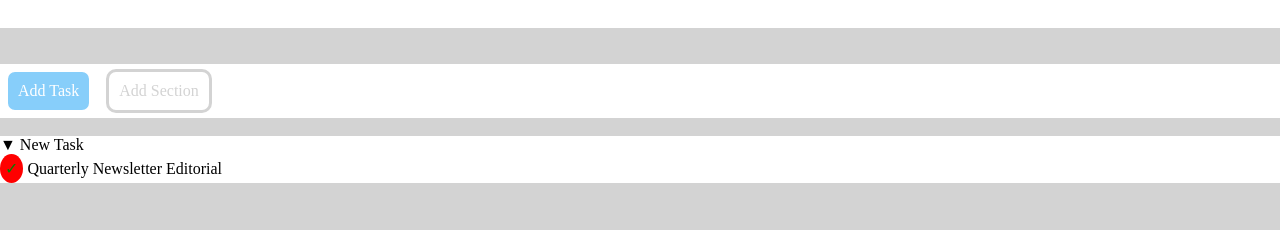
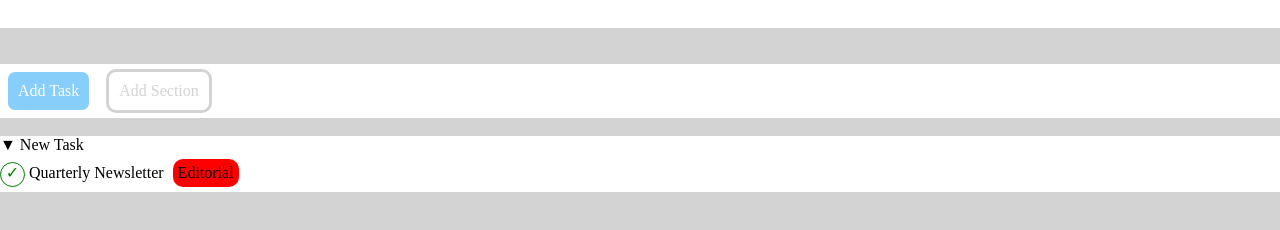
Before and after one commit to fabiopiro/html-css-toboolist, a plain HTML site: page index.html in a window 1280 px wide. Shown: the part 72-302 px from the top of the page. Drawn offline with Linux system fonts and the light colour scheme.

Commit message:
new task fatto

```diff
--- a/css/style.css
+++ b/css/style.css
@@ -56,11 +56,23 @@ body {
 .done {
     display: inline-block;
     text-align: center;
-    padding: 5px;
+    /* padding: 5px; */
+    height: 25px;
+    width: 25px;
     border-radius: 50%;
-    background-color: red;
+    border-style: solid;
+    border-width: thin;
 }
 
 .check {
     color: green;
 }
+
+.sezione {
+    display: inline-block;
+    text-align: center;
+    padding: 5px;
+    border-radius: 10px;
+    margin: 5px;
+    background-color: red;
+}
--- a/index.html
+++ b/index.html
@@ -44,7 +44,7 @@
                 <span>
                     Quarterly Newsletter
                 </span>
-                <Span>
+                <Span class="sezione">
                     Editorial
                 </Span>
                 <!-- /riga 2 -->
```
